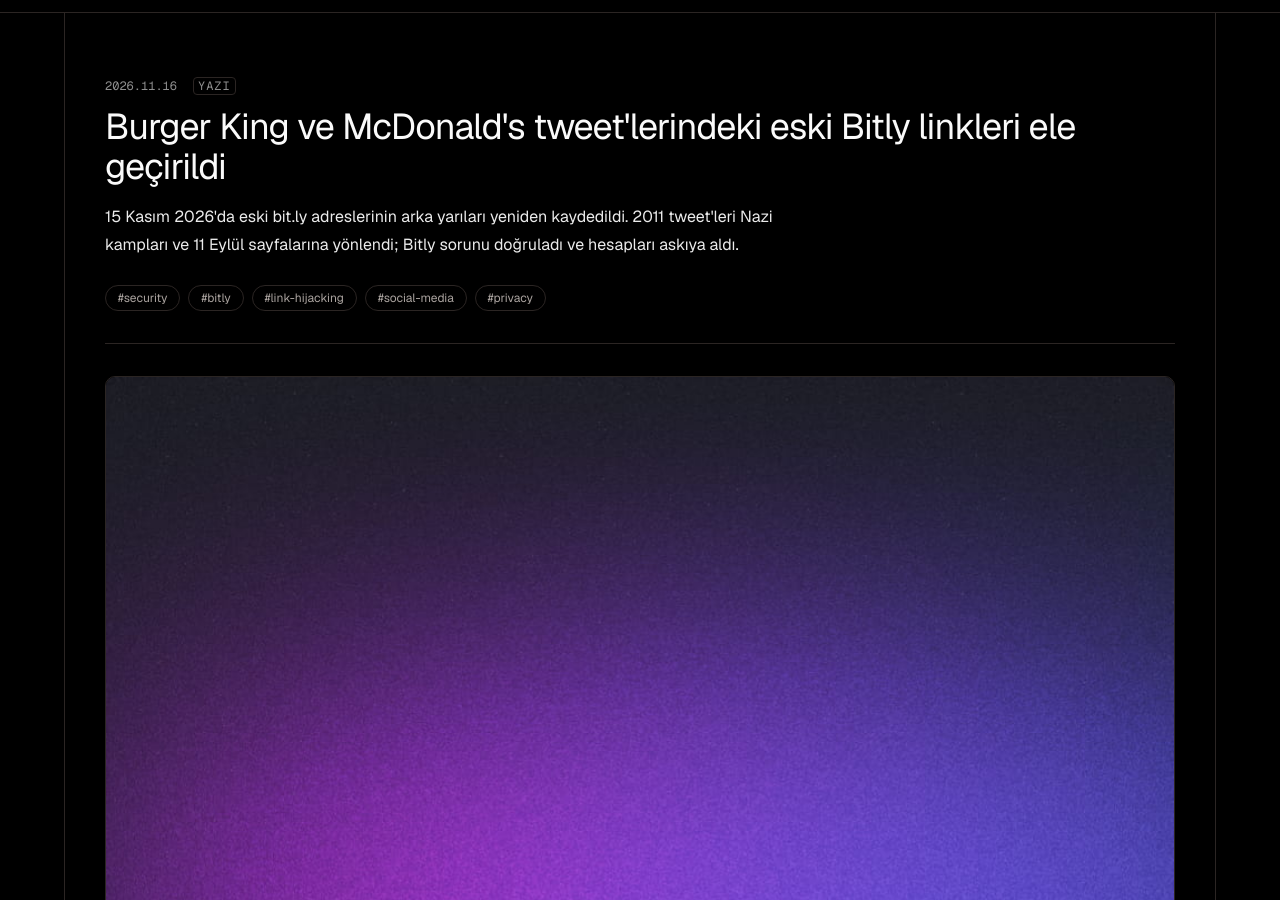
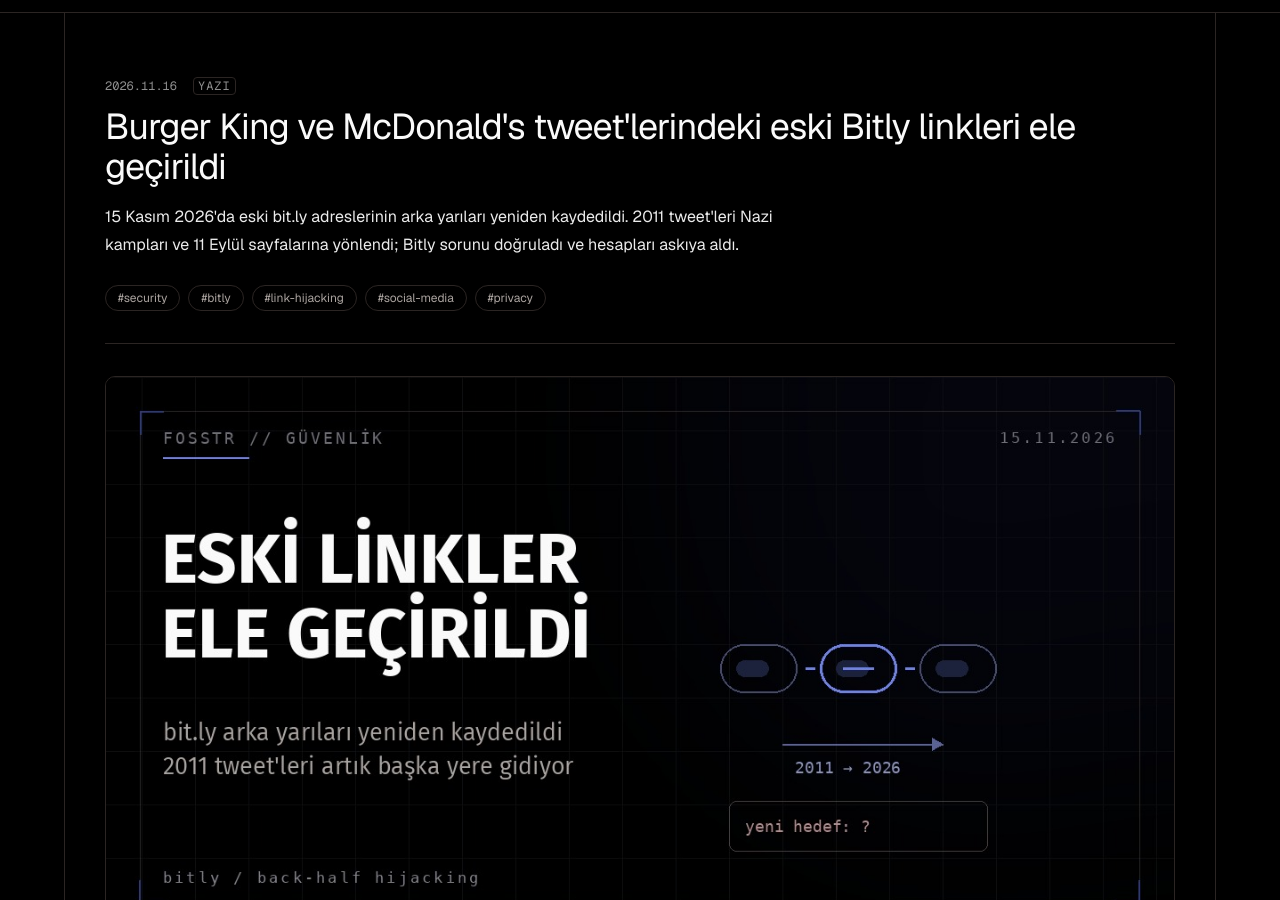
Before and after one commit to bymfd/fosstr, an Astro site: page /blog/bitly-eski-linklerin-ele-gecirilmesi in a window 1280 px wide. Shown: the part 52-952 px from the top of the page. Built offline with nearby package versions, Linux system fonts and the light colour scheme; Astro itself is replaced by a stand-in of ours.

Commit message:
content: yeni yazılara özel kapak görselleri

```diff
--- a/src/content/blog/bitly-eski-linklerin-ele-gecirilmesi.md
+++ b/src/content/blog/bitly-eski-linklerin-ele-gecirilmesi.md
@@ -2,7 +2,7 @@
 title: 'Burger King ve McDonald''s tweet''lerindeki eski Bitly linkleri ele geçirildi'
 description: '15 Kasım 2026''da eski bit.ly adreslerinin arka yarıları yeniden kaydedildi. 2011 tweet''leri Nazi kampları ve 11 Eylül sayfalarına yönlendi; Bitly sorunu doğruladı ve hesapları askıya aldı.'
 pubDate: '2026-11-16'
-heroImage: ../../assets/blog-placeholder-5.jpg
+heroImage: ../../assets/bitly-hero.jpg
 tags: ['security', 'bitly', 'link-hijacking', 'social-media', 'privacy']
 ---
 
--- a/src/content/blog/cairn-otonom-ai-saldirilari.md
+++ b/src/content/blog/cairn-otonom-ai-saldirilari.md
@@ -2,7 +2,7 @@
 title: 'Cairn ve CL-STA-1238: otonom AI ile 19 kuruluşa saldırı'
 description: 'Unit 42, Çin bağlantılı CL-STA-1238''in açık kaynak Cairn framework''ünü Zhipu GLM ve DeepSeek ile birleştirerek 25 otonom operasyon yürüttüğünü açıkladı. 10 kuruluşta yetkisiz erişim doğrulandı.'
 pubDate: '2026-11-16'
-heroImage: ../../assets/blog-placeholder-1.jpg
+heroImage: ../../assets/cairn-hero.jpg
 tags: ['security', 'ai', 'agents', 'threat-intelligence', 'unit42', 'china']
 ---
 
--- a/src/content/blog/xraid-xfs-declustered-raid.md
+++ b/src/content/blog/xraid-xfs-declustered-raid.md
@@ -2,7 +2,7 @@
 title: 'XRAID: XFS içine gömülen declustered parity RAID'
 description: 'Christoph Hellwig, zoned XFS için XRAID''i ilk kez kamuya açtı. Parity RAID yalnızca dosya verisine uygulanıyor; metadata mevcut MD RAID''e bırakılıyor. Yazmalar mdraid''e göre 20 kata kadar hızlı.'
 pubDate: '2026-11-16'
-heroImage: ../../assets/blog-placeholder-3.jpg
+heroImage: ../../assets/xraid-hero.jpg
 tags: ['linux', 'xfs', 'storage', 'raid', 'zoned', 'kernel']
 ---
 
```
Also changed, not shown: src/assets/bitly-hero.jpg (added), src/assets/cairn-hero.jpg (added), src/assets/xraid-hero.jpg (added).
